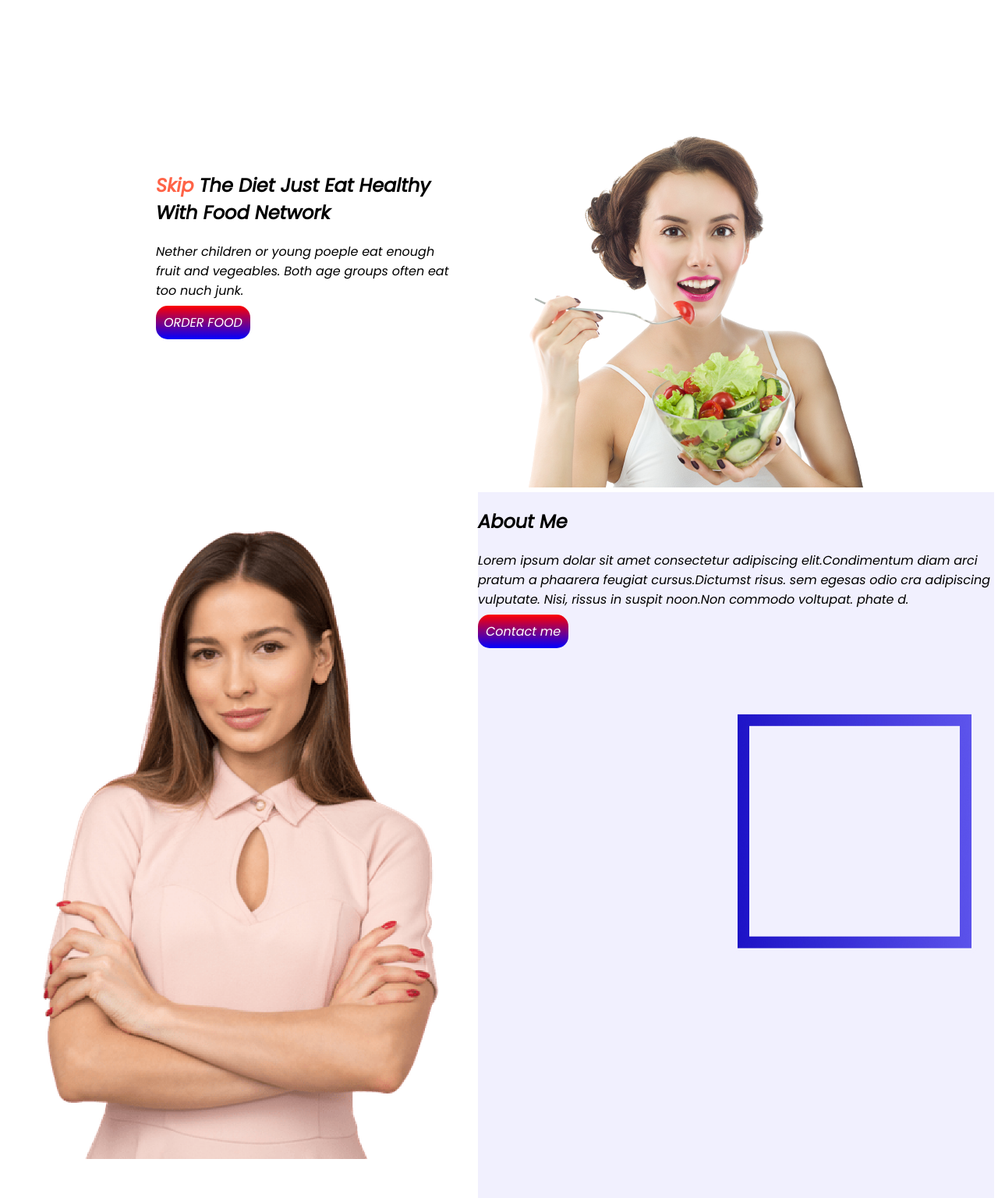
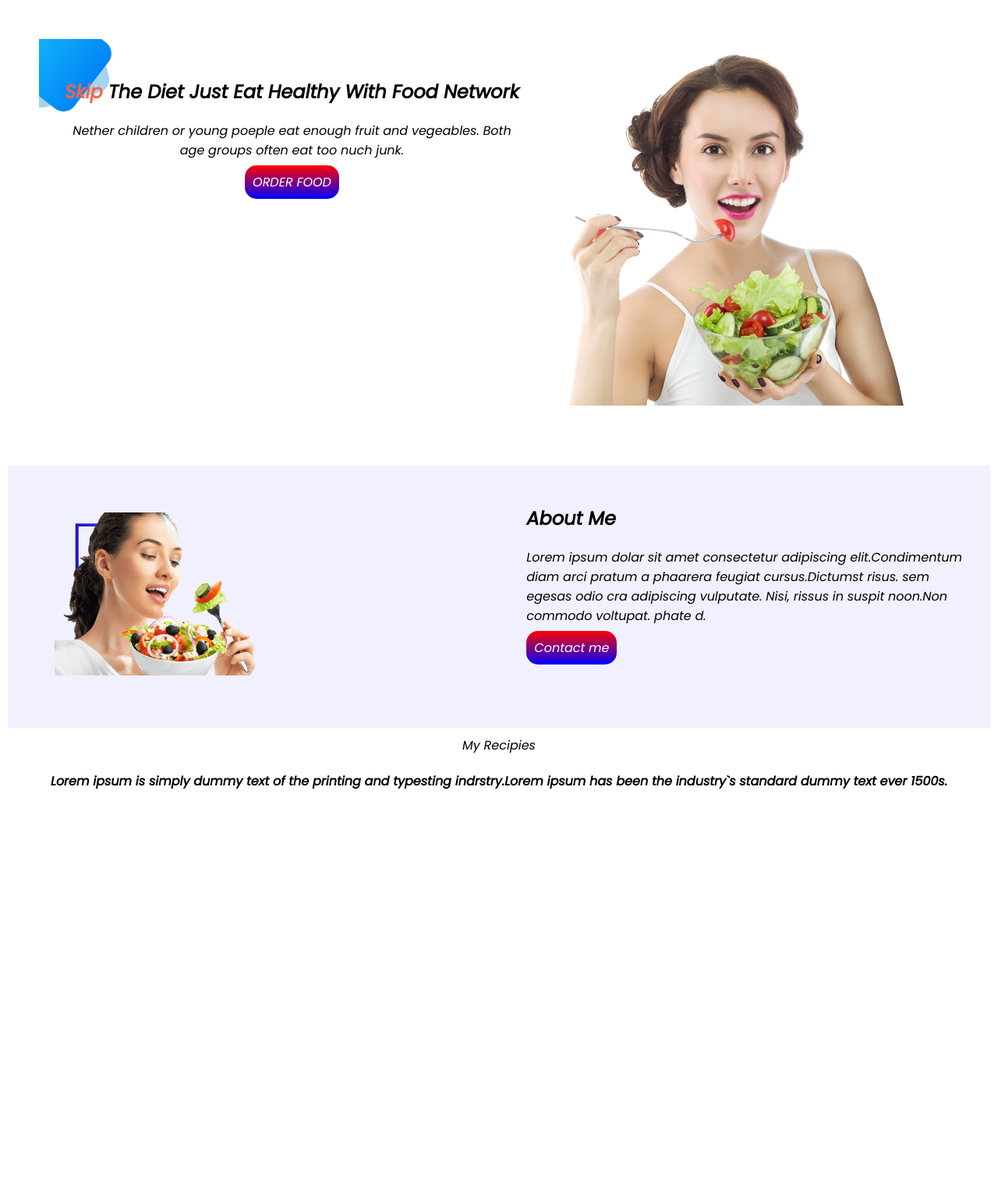
Before and after one commit to alnurany/my-portfolio, a plain HTML site: page index.html in a window 1280 px wide. Shown: the whole page at 78% size. After the commit the page ends 1036 px from the top, so only its background shows below. Drawn offline with Linux system fonts and the light colour scheme.

Commit message:
my-portfolio

```diff
--- a/index.html
+++ b/index.html
@@ -20,15 +20,18 @@
             </p>
             <a class="link-button" target="-blank" href="https://web.programming-hero.com">ORDER FOOD</a>
         </div>
-        <div class="images-size">
+        <div class="half-widh">
             <img src="images/female/6667872_preview-removebg-preview.png" alt="">
         </div>
     </section>
     <section class="flexible-container">
-        <img class="half-width" src="images/female/Person Image.png">
-        <div class="about-me">
+        <div class="">
+            <img class="half-width"
+                src="images/female/png-clipart-eating-healthy-diet-food-health-natural-foods-food-removebg-preview.png">
+        </div>
+        <div class="container">
             <h2>About Me</h2>
-            <p class="">
+            <p>
                 Lorem ipsum dolar sit amet consectetur adipiscing elit.Condimentum diam arci pratum a phaarera
                 feugiat
                 cursus.Dictumst risus. sem egesas odio cra adipiscing vulputate. Nisi, rissus in suspit noon.Non
@@ -38,6 +41,14 @@
             <a class="link-button" href="https://web.programming-hero.com/" target="-blank">Contact me</a>
         </div>
     </section>
+    <section>
+        <div id="center">
+            <ha1>My Recipies</ha1>
+            <h4>Lorem ipsum is simply dummy text of the printing and typesting indrstry.Lorem ipsum has been the
+                industry`s
+                standard dummy text ever 1500s.</h4>
+        </div>
+    </section>
 </body>
 
 </html>
--- a/style.css
+++ b/style.css
@@ -5,25 +5,30 @@ body{
 }
 .top-banner{
     display: flex;
-    margin: 150px;
-    text-align: left;
+    padding: 50px;
+    margin-bottom: 20px;
+    background-image: url(images/shapes/Group\ 8449.png);
+    background-repeat: no-repeat;
+    background-size: 150px;
+    background-clip:content-box;
+
+
 }
 .orange{
     color: tomato;
 }
 .half-width{
-    width: 40%;
-    padding:50px;
-
-    background-position: left;
-    background-clip:inherit;
+    width: 50%;
+    padding:30px;
+    text-align:center;
 
 }
-.images-size{
-    width: 100px;
+.half-width-image{
+    width: 100%;
     height: 50px;
-    padding: 5px;
-    image-si
+    margin: 10px;
+    padding: 10px;
+
 }
 .link-button{
     text-decoration: none;
@@ -34,9 +39,18 @@ body{
 }
 .flexible-container{
     display: flex;
-    padding: 5px;
+    padding: 30px;
+    margin: 10px;
+    background-image: url(images/shapes/Frame\ 56.jpg);
+     background-size: 1500px;
+    background-repeat: no-repeat;
+
 
 }
-.about-me{
-    background-image:url(/images/shapes/Frame\ 56.jpg);
+.container{
+    width: 50%;
+    text-anchor: end;
 }
+#center{
+    text-align: center;
+}
```
